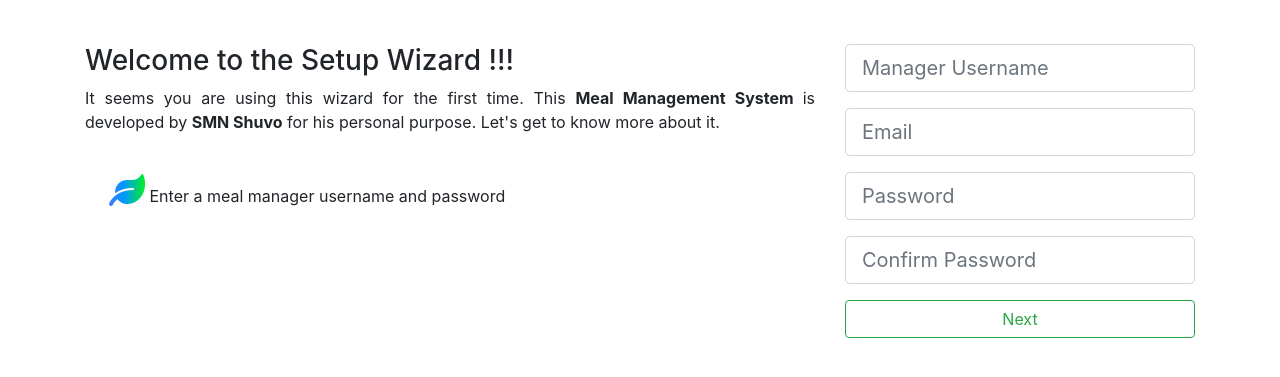
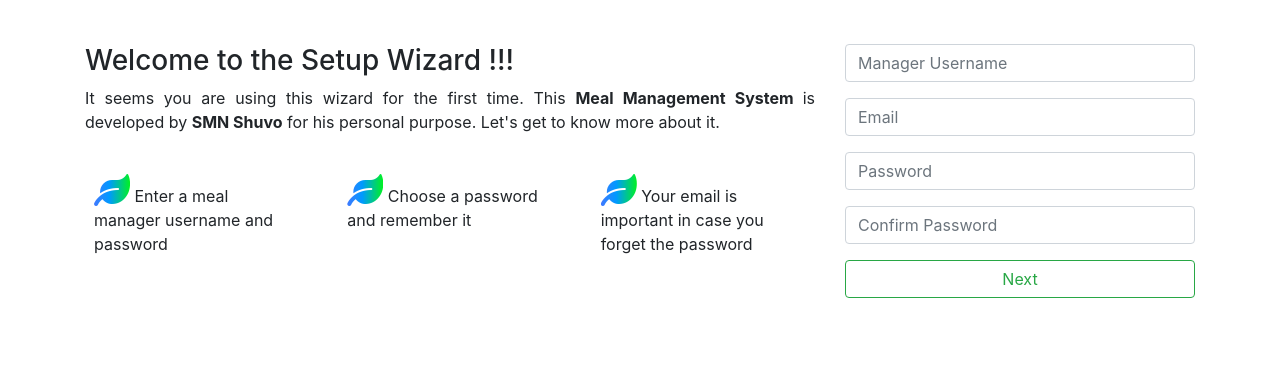
Before and after one commit to smnshuvo/MealManagementSystem, a PHP site: page /setupWizard.php in a window 1280 px wide. Shown: the part 56-433 px from the top of the page. Run offline with PHP 8.4, Linux system fonts and the light colour scheme; some libraries are stand-ins or nearby versions.

Commit message:
Changed the form from large to medium

```diff
--- a/setupWizard.php
+++ b/setupWizard.php
@@ -44,12 +44,21 @@ Developed by SMN Shuvo
             It seems you are using this wizard for the first time. This <strong> Meal Management System </strong> is developed by
             <strong> SMN Shuvo</strong> for his personal purpose. Let's get to know more about it.
             <div class="d-flex">
-                <div class="p-4 align-self-start">
+                <div class="row">
+                <div class="col p-4 align-self-start">
                     <i class="fas fa-leaf fa-2x rainbow_text_animated"></i>
+                        Enter a meal manager username and password
+                </div>
+                <div class="col p-4 align-self-start">
+                    <i class="fas fa-leaf fa-2x rainbow_text_animated"></i>
+                        Choose a password and remember it
+                </div>
+                <div class="col p-4 align-self-start">
+                    <i class="fas fa-leaf fa-2x rainbow_text_animated"></i>
+                        Your email is important in case you forget the password
+                </div>
+                </div>
 
-                        Enter a meal manager username and password
-
-                </div>
             </div>
 
         </p>
@@ -60,16 +69,16 @@ Developed by SMN Shuvo
         <div class="col-lg-4">
         <form action="">
                   <div class="form-group">
-                    <input type="text" class="form-control form-control-lg" placeholder="Manager Username">
+                    <input type="text" class="form-control form-control-md" placeholder="Manager Username">
                   </div>
                   <div class="form-group">
-                    <input type="email" class="form-control form-control-lg" placeholder="Email">
+                    <input type="email" class="form-control form-control-md" placeholder="Email">
                   </div>
                   <div class="form-group">
-                    <input type="password" class="form-control form-control-lg" placeholder="Password">
+                    <input type="password" class="form-control form-control-md" placeholder="Password">
                   </div>
                   <div class="form-group">
-                    <input type="password" class="form-control form-control-lg" placeholder="Confirm Password">
+                    <input type="password" class="form-control form-control-md" placeholder="Confirm Password">
                   </div>
                   <input type="button" value="Next" class="btn btn-outline-success btn-block">
                 </form>
```
